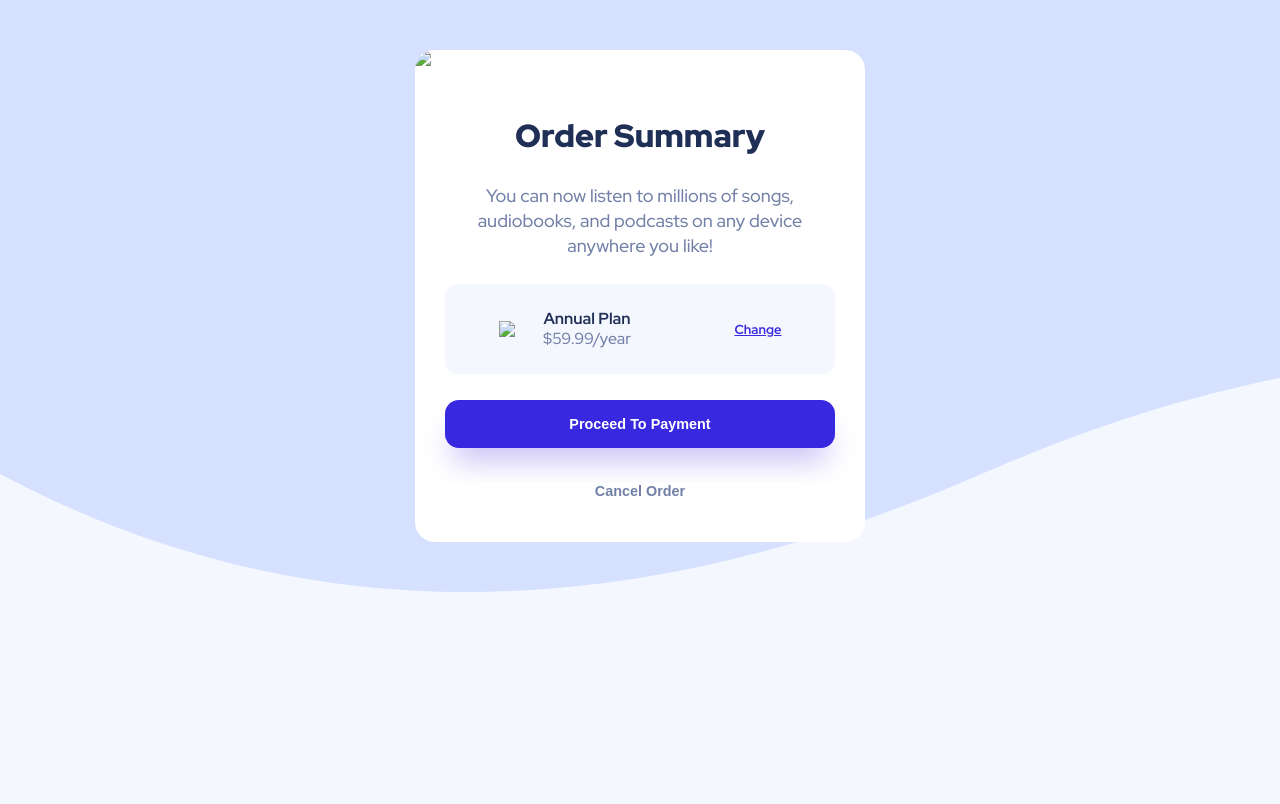
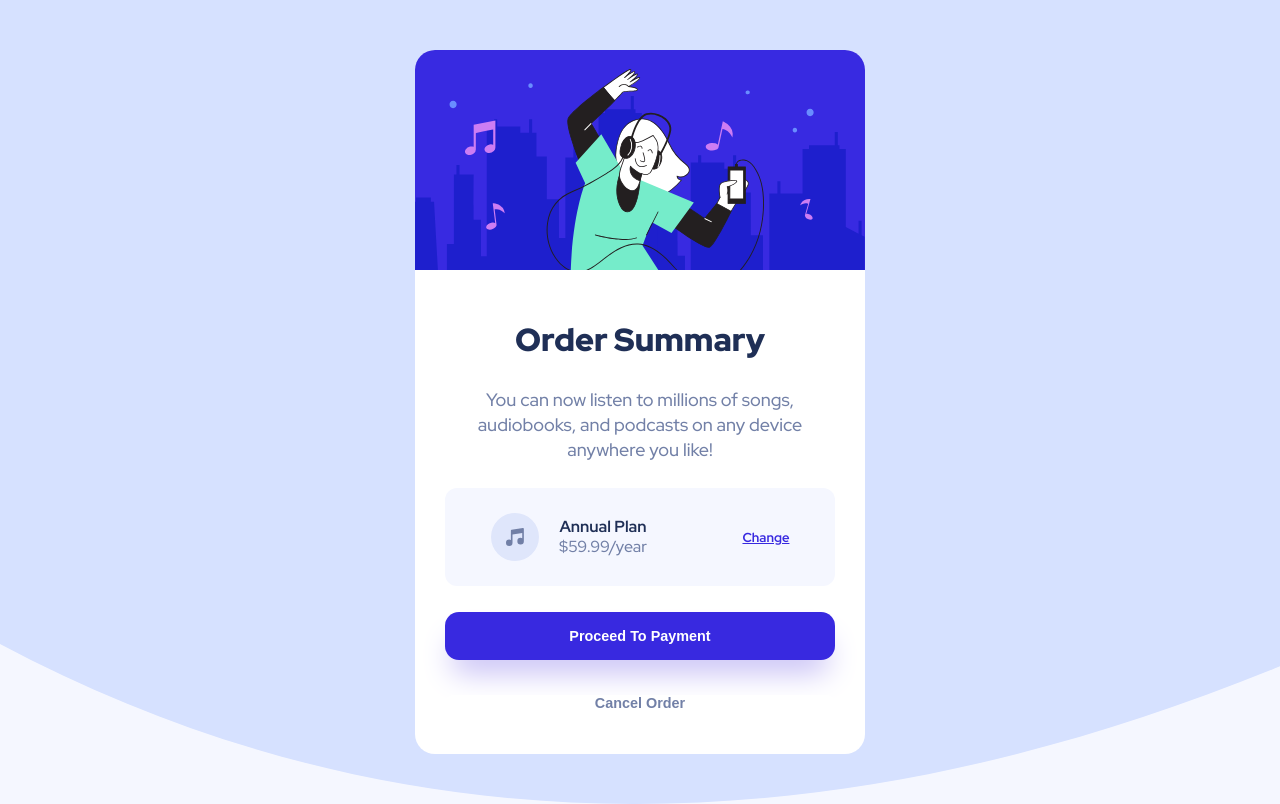
Before and after one commit to VarshaRajS/Order-Summary-Component-built-Using-HTML-and-CSS, a plain HTML site: page index.html in a window 1280 px wide. Drawn offline with Linux system fonts and the light colour scheme; files that its build step writes are made by us from their sources; files whose address does not match are found by name.

Commit message:
Update index.html

```diff
--- a/index.html
+++ b/index.html
@@ -4,13 +4,13 @@
     <meta charset="UTF-8">
     <meta http-equiv="X-UA-Compatible" content="IE=edge">
     <meta name="viewport" content="width=device-width, initial-scale=1.0">
-    <link rel="stylesheet" href="../css/styles.css" type="text/css">
-    <link rel="icon" href="../images/favicon-32x32.png">
+    <link rel="stylesheet" href="styles.css" type="text/css">
+    <link rel="icon" href="favicon-32x32.png">
     <title>order summary component</title>
 </head>
 <body>
     <div class="card">
-        <img class="hero img" src="../images/illustration-hero.svg">
+        <img class="hero img" src="illustration-hero.svg">
         <div class="container1">
         <h2 class="title">
             Order Summary
@@ -20,7 +20,7 @@
             device anywhere you like!
         </p>
         <div class="plan">
-           <img class="music" src="../images/icon-music.svg" >
+           <img class="music" src="icon-music.svg" >
            <div class="plan-description">
               <strong>
                 Annual Plan
```
